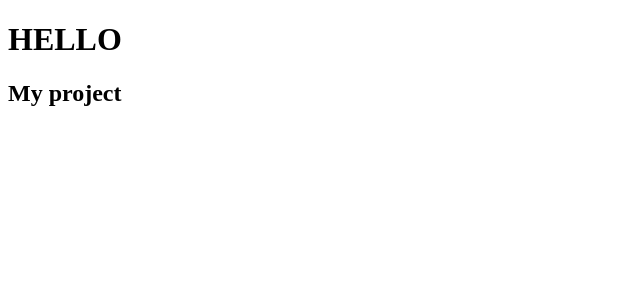
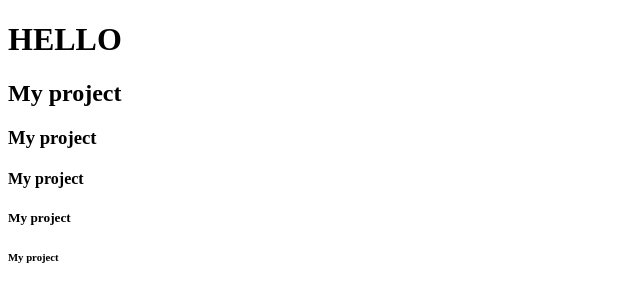
Before and after one commit to tsulaiatea/project1, a plain HTML site: page index.html in a window 1280 px wide. Shown: the whole page, without its empty margins (0-640 px from the left). Drawn offline with Linux system fonts and the light colour scheme.

Commit message:
add heading

```diff
--- a/index.html
+++ b/index.html
@@ -9,6 +9,10 @@
     <main>
         <h1>HELLO</h1>
         <h2>My project</h2>
+        <h3>My project</h3>
+        <h4>My project</h4>
+        <h5>My project</h5>
+        <h6>My project</h6>
     </main>
 </body>
 </html>
```
